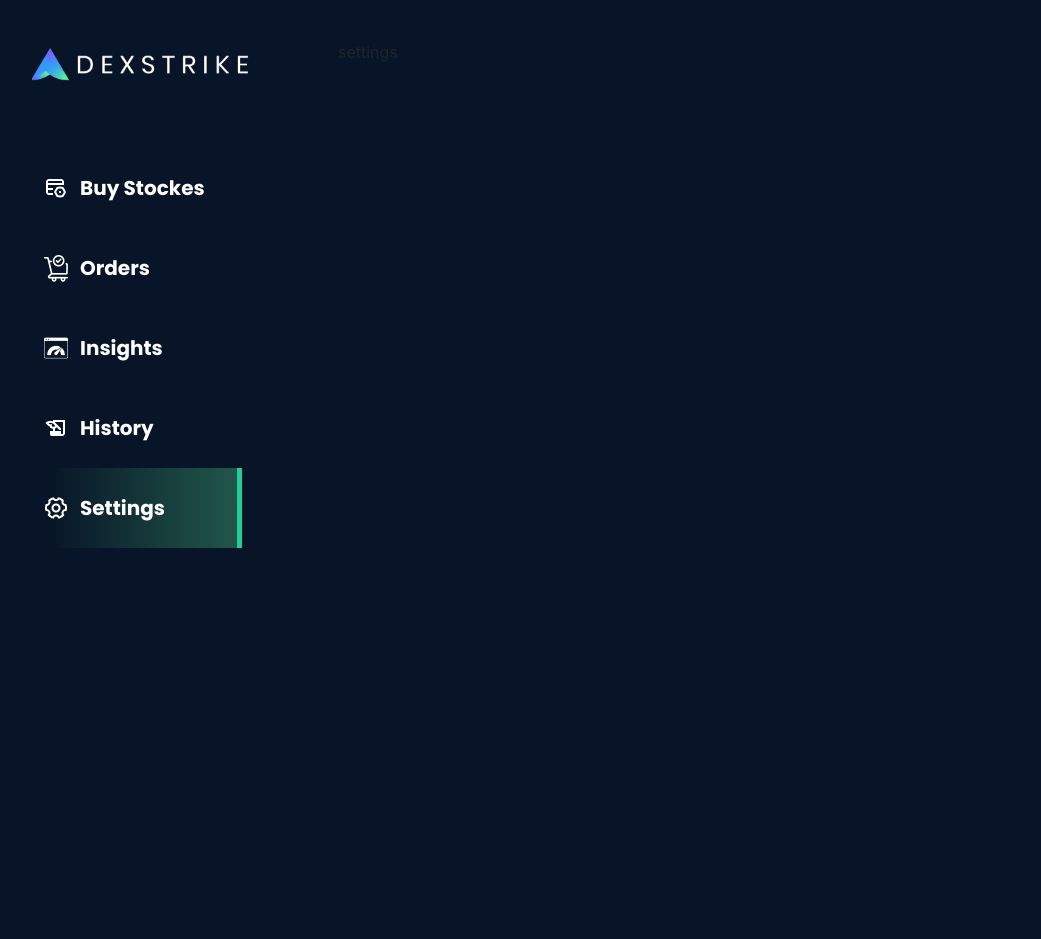
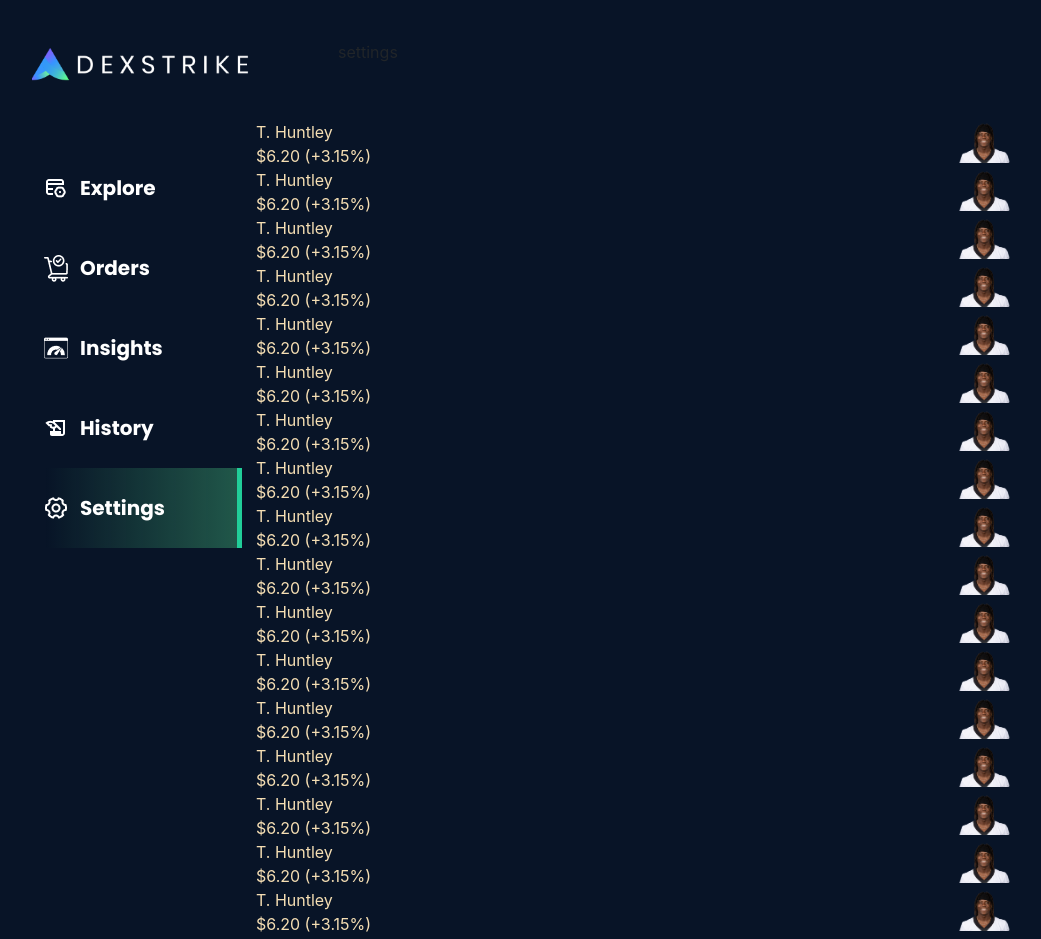
Before and after one commit to tarunkumar2112/decstrike, a React (Create React App) app: page /settings in a window 1280 px wide. Shown: the top 939 px of the page, without its empty margins (30-1071 px from the left). Before the commit the page ends 800 px from the top, so only its background shows below. Built offline with nearby package versions, Linux system fonts and the light colour scheme.

Commit message:
new marque strcuture is added and working on content updating and its styling

```diff
--- a/package.json
+++ b/package.json
@@ -9,6 +9,7 @@
     "react": "^18.2.0",
     "react-bootstrap": "^2.7.0",
     "react-dom": "^18.2.0",
+    "react-fast-marquee": "^1.3.5",
     "react-router-dom": "^6.6.0",
     "react-scripts": "5.0.1",
     "react-tabs": "^6.0.0",
--- a/src/App.js
+++ b/src/App.js
@@ -11,6 +11,7 @@ import Orders from './components/pages/orders';
 import Insights from './components/pages/insights';
 import History from './components/pages/history';
 import Settings from './components/pages/settings';
+import Footer from './components/common/footer';
 
 function App() {
   const [btnstate, setbtnStates] = useState(false);
@@ -46,7 +47,9 @@ let toggleClasscheck = btnstate ? 'active' : null;
 
 </Routes>
 </div>
+<Footer />
 </BrowserRouter>
+
 </div>
    </>
   );
--- a/src/components/common/footer.js
+++ b/src/components/common/footer.js
@@ -1,12 +1,15 @@
 import React from 'react'
 import { Container } from 'react-bootstrap';
-
+import Marquee from "react-fast-marquee";
+import MyComponent from "../common/slide";
 
 const Footer = () => {
   return (
     <>
-      <Container id='foot'className='bg-light p-3' fluid>
-       footer
+      <Container id='foot'className='p-3' fluid>
+       <Marquee>
+        <MyComponent />
+       </Marquee>
       </Container>
     </>
   )
--- a/src/components/common/navbar.js
+++ b/src/components/common/navbar.js
@@ -23,7 +23,7 @@ import Insightss from './insights.png'
 
     <Navbar.Collapse id="basic-navbar-nav">
       <Nav className="me-auto">
-      <NavLink className='menu-item' to='/' isactive><img src={Buy} alt="menu"/ >Buy Stockes</NavLink>
+      <NavLink className='menu-item' to='/' isactive><img src={Buy} alt="menu"/ >Explore</NavLink>
       <NavLink className='menu-item' to='/orders'><img src={Orderss} alt="menu"/ >Orders</NavLink>
       <NavLink className='menu-item' to='/insights'><img src={Insightss} alt="menu"/ >Insights</NavLink>
       <NavLink className='menu-item' to='/history'><img src={History} alt="menu"/ >History</NavLink>
--- /dev/null
+++ b/src/components/common/slide.js
@@ -0,0 +1,75 @@
+import React from 'react'
+import Rashid from './rashid-shaheed-0c2cc8e.png'
+
+const slide = () => {
+    return (
+        <>
+        <div className='wrapper'>
+        <div className="top-mover-card"><div className="ticker-athlete-image-div"><img src={Rashid} alt="profile"></img></div><div className="top-mover-link"><div className="top-mover-athlete-info"><div className="top-mover-athlete-name">T. Huntley</div><div className="top-mover-change-data green-int">$6.20 (+3.15%)</div></div></div></div>
+        </div>
+        <div className='wrapper'>
+        <div className="top-mover-card"><div className="ticker-athlete-image-div"><img src={Rashid} alt="profile"></img></div><div className="top-mover-link"><div className="top-mover-athlete-info"><div className="top-mover-athlete-name">T. Huntley</div><div className="top-mover-change-data green-int">$6.20 (+3.15%)</div></div></div></div>
+        </div>
+        <div className='wrapper'>
+        <div className="top-mover-card"><div className="ticker-athlete-image-div"><img src={Rashid} alt="profile"></img></div><div className="top-mover-link"><div className="top-mover-athlete-info"><div className="top-mover-athlete-name">T. Huntley</div><div className="top-mover-change-data green-int">$6.20 (+3.15%)</div></div></div></div>
+        </div>
+        <div className='wrapper'>
+        <div className="top-mover-card"><div className="ticker-athlete-image-div"><img src={Rashid} alt="profile"></img></div><div className="top-mover-link"><div className="top-mover-athlete-info"><div className="top-mover-athlete-name">T. Huntley</div><div className="top-mover-change-data green-int">$6.20 (+3.15%)</div></div></div></div>
+        </div>
+        <div className='wrapper'>
+        <div className="top-mover-card"><div className="ticker-athlete-image-div"><img src={Rashid} alt="profile"></img></div><div className="top-mover-link"><div className="top-mover-athlete-info"><div className="top-mover-athlete-name">T. Huntley</div><div className="top-mover-change-data green-int">$6.20 (+3.15%)</div></div></div></div>
+        </div>
+        <div className='wrapper'>
+        <div className="top-mover-card"><div className="ticker-athlete-image-div"><img src={Rashid} alt="profile"></img></div><div className="top-mover-link"><div className="top-mover-athlete-info"><div className="top-mover-athlete-name">T. Huntley</div><div className="top-mover-change-data green-int">$6.20 (+3.15%)</div></div></div></div>
+        </div>
+        <div className='wrapper'>
+        <div className="top-mover-card"><div className="ticker-athlete-image-div"><img src={Rashid} alt="profile"></img></div><div className="top-mover-link"><div className="top-mover-athlete-info"><div className="top-mover-athlete-name">T. Huntley</div><div className="top-mover-change-data green-int">$6.20 (+3.15%)</div></div></div></div>
+        </div>
+        <div className='wrapper'>
+        <div className="top-mover-card"><div className="ticker-athlete-image-div"><img src={Rashid} alt="profile"></img></div><div className="top-mover-link"><div className="top-mover-athlete-info"><div className="top-mover-athlete-name">T. Huntley</div><div className="top-mover-change-data green-int">$6.20 (+3.15%)</div></div></div></div>
+        </div>
+        <div className='wrapper'>
+        <div className="top-mover-card"><div className="ticker-athlete-image-div"><img src={Rashid} alt="profile"></img></div><div className="top-mover-link"><div className="top-mover-athlete-info"><div className="top-mover-athlete-name">T. Huntley</div><div className="top-mover-change-data green-int">$6.20 (+3.15%)</div></div></div></div>
+        </div>
+        <div className='wrapper'>
+        <div className="top-mover-card"><div className="ticker-athlete-image-div"><img src={Rashid} alt="profile"></img></div><div className="top-mover-link"><div className="top-mover-athlete-info"><div className="top-mover-athlete-name">T. Huntley</div><div className="top-mover-change-data green-int">$6.20 (+3.15%)</div></div></div></div>
+        </div>
+        <div className='wrapper'>
+        <div className="top-mover-card"><div className="ticker-athlete-image-div"><img src={Rashid} alt="profile"></img></div><div className="top-mover-link"><div className="top-mover-athlete-info"><div className="top-mover-athlete-name">T. Huntley</div><div className="top-mover-change-data green-int">$6.20 (+3.15%)</div></div></div></div>
+        </div>
+        <div className='wrapper'>
+        <div className="top-mover-card"><div className="ticker-athlete-image-div"><img src={Rashid} alt="profile"></img></div><div className="top-mover-link"><div className="top-mover-athlete-info"><div className="top-mover-athlete-name">T. Huntley</div><div className="top-mover-change-data green-int">$6.20 (+3.15%)</div></div></div></div>
+        </div>
+        <div className='wrapper'>
+        <div className="top-mover-card"><div className="ticker-athlete-image-div"><img src={Rashid} alt="profile"></img></div><div className="top-mover-link"><div className="top-mover-athlete-info"><div className="top-mover-athlete-name">T. Huntley</div><div className="top-mover-change-data green-int">$6.20 (+3.15%)</div></div></div></div>
+        </div>
+        <div className='wrapper'>
+        <div className="top-mover-card"><div className="ticker-athlete-image-div"><img src={Rashid} alt="profile"></img></div><div className="top-mover-link"><div className="top-mover-athlete-info"><div className="top-mover-athlete-name">T. Huntley</div><div className="top-mover-change-data green-int">$6.20 (+3.15%)</div></div></div></div>
+        </div>
+        <div className='wrapper'>
+        <div className="top-mover-card"><div className="ticker-athlete-image-div"><img src={Rashid} alt="profile"></img></div><div className="top-mover-link"><div className="top-mover-athlete-info"><div className="top-mover-athlete-name">T. Huntley</div><div className="top-mover-change-data green-int">$6.20 (+3.15%)</div></div></div></div>
+        </div>
+        <div className='wrapper'>
+        <div className="top-mover-card"><div className="ticker-athlete-image-div"><img src={Rashid} alt="profile"></img></div><div className="top-mover-link"><div className="top-mover-athlete-info"><div className="top-mover-athlete-name">T. Huntley</div><div className="top-mover-change-data green-int">$6.20 (+3.15%)</div></div></div></div>
+        </div>
+        <div className='wrapper'>
+        <div className="top-mover-card"><div className="ticker-athlete-image-div"><img src={Rashid} alt="profile"></img></div><div className="top-mover-link"><div className="top-mover-athlete-info"><div className="top-mover-athlete-name">T. Huntley</div><div className="top-mover-change-data green-int">$6.20 (+3.15%)</div></div></div></div>
+        </div>
+        <div className='wrapper'>
+        <div className="top-mover-card"><div className="ticker-athlete-image-div"><img src={Rashid} alt="profile"></img></div><div className="top-mover-link"><div className="top-mover-athlete-info"><div className="top-mover-athlete-name">T. Huntley</div><div className="top-mover-change-data green-int">$6.20 (+3.15%)</div></div></div></div>
+        </div>
+        <div className='wrapper'>
+        <div className="top-mover-card"><div className="ticker-athlete-image-div"><img src={Rashid} alt="profile"></img></div><div className="top-mover-link"><div className="top-mover-athlete-info"><div className="top-mover-athlete-name">T. Huntley</div><div className="top-mover-change-data green-int">$6.20 (+3.15%)</div></div></div></div>
+        </div>
+        <div className='wrapper'>
+        <div className="top-mover-card"><div className="ticker-athlete-image-div"><img src={Rashid} alt="profile"></img></div><div className="top-mover-link"><div className="top-mover-athlete-info"><div className="top-mover-athlete-name">T. Huntley</div><div className="top-mover-change-data green-int">$6.20 (+3.15%)</div></div></div></div>
+        </div>
+        <div className='wrapper'>
+        <div className="top-mover-card"><div className="ticker-athlete-image-div"><img src={Rashid} alt="profile"></img></div><div className="top-mover-link"><div className="top-mover-athlete-info"><div className="top-mover-athlete-name">T. Huntley</div><div className="top-mover-change-data green-int">$6.20 (+3.15%)</div></div></div></div>
+        </div>
+
+        </>
+    )
+}
+
+export default slide
--- a/src/index.css
+++ b/src/index.css
@@ -7,7 +7,23 @@ body {
   -webkit-font-smoothing: antialiased;
   -moz-osx-font-smoothing: grayscale;
 }
+/**********mysustom***********/
+.wrapper img {
+  width: 11%;
+}
 
+.top-mover-card {
+  display: flex;
+}
+.overlay {
+  --gradient-color: rgb(255 255 255 / 0%), rgba(255, 255, 255, 0) !important;
+}
+
+.wrapper {
+  color: wheat;
+}
+
+/*********customend**********/
 code {
   font-family: source-code-pro, Menlo, Monaco, Consolas, 'Courier New',
     monospace;
```
Also changed, not shown: src/components/common/rashid-shaheed-0c2cc8e.png (added), 1 other file (tests, documents, lock files or other folders).
